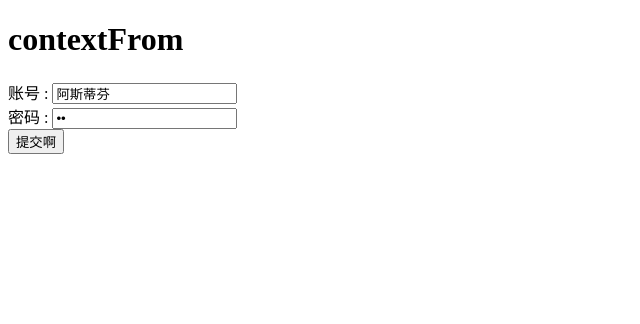
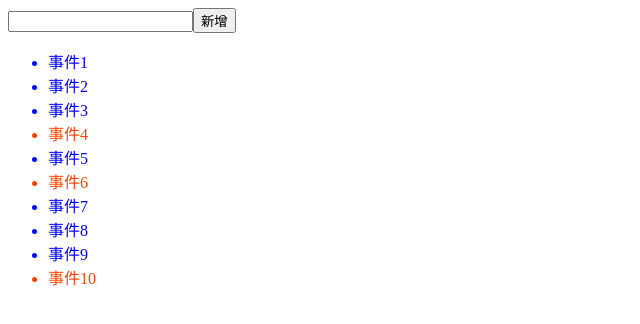
Before and after one commit to JiangHaoLiuGit/react-newCK, a React (Create React App) app: page / in a window 1280 px wide. Shown: the top 324 px of the page, without its empty margins (0-640 px from the left). Built offline with nearby package versions, Linux system fonts and the light colour scheme.

Commit message:
纯函数

```diff
--- a/src/App.js
+++ b/src/App.js
@@ -1,8 +1,9 @@
 import React from 'react'
-import Test from './view/contextFrom'
+import Test from './view/pureComponent'
 
 export default class App extends React.Component{
     render(){
+        console.log("App render")
         return(
             <>
                 <Test></Test>
--- /dev/null
+++ b/src/utils/index.js
@@ -0,0 +1,8 @@
+export function isIdentical(Newobj , oldObj){
+    for(let key in Newobj){
+        if(!Object.is(Newobj[key],oldObj[key])){
+            return false
+        }
+    }
+    return true
+}
--- /dev/null
+++ b/src/view/pureComponent/Task.js
@@ -0,0 +1,42 @@
+import React, { PureComponent } from 'react'
+import './index.css'
+// 浅层比较,只会比较第一层
+// import {isIdentical} from '../../utils/index.js'
+export default class Task extends PureComponent {
+    // shouldComponentUpdate(nextProps,nextState){
+    //     if(isIdentical(nextProps,this.props) && isIdentical(nextState,this.state)){
+    //         return false
+    //     }
+    //     return true
+    // }
+  render() {
+    console.log("Task render")
+    return (
+      <li className={this.props.isFinite?'active':''}>
+        {this.props.name}
+      </li>
+    )
+  }
+}
+//函数组件这么实现纯函数功能
+// function Task(props){
+//     console.log("Task render")
+//     return (
+//         <li className={props.isFinite?'active':''}>
+//           {props.name}
+//         </li>
+//       )
+// }
+// export default React.memo(Task)
+// 下面是手动实现React.memo功能
+// function memo(Comp){
+
+//     return class Memo extends React.PureComponent{
+//         render(){
+//             return <>
+//                 {Comp(this.props)}
+//             </>
+//         }
+//     }
+// }
+// export default memo(Task)
--- /dev/null
+++ b/src/view/pureComponent/TaskAdd.js
@@ -0,0 +1,29 @@
+import React, { PureComponent } from 'react'
+
+export default class TaskAdd extends PureComponent {
+    state ={
+        name:""
+    }
+  render() {
+    console.log("TaskAdd render")
+    return (
+      <div>
+        <input type="text" value={this.state.name} onChange={(e) => {
+            this.setState({
+                name:e.target.value
+            })
+            this.props.hanlderChangeName && this.props.hanlderChangeName(e.target.value)
+        }} />
+        <button onClick={()=>{
+            this.props.hanlderChangeList && this.props.hanlderChangeList({
+                name:this.state.name,
+                isFinite:false
+            })
+            this.setState({
+                name:""
+            })
+        }}>新增</button>
+      </div>
+    )
+  }
+}
--- /dev/null
+++ b/src/view/pureComponent/TaskList.js
@@ -0,0 +1,13 @@
+import React, { PureComponent } from 'react'
+import Task from './Task'
+export default class TaskList extends PureComponent{
+  render() {
+    console.log("TaskList render")
+    let skuLi = this.props.sku.map(it => <Task key={it.name} name={it.name} isFinite={it.isFinite}/>)
+    return (
+      <ul>
+        {skuLi}
+      </ul>
+    )
+  }
+}
--- /dev/null
+++ b/src/view/pureComponent/index.css
@@ -0,0 +1,6 @@
+li{
+    color: #f40;
+}
+li.active{
+    color: blue;
+}
--- /dev/null
+++ b/src/view/pureComponent/index.js
@@ -0,0 +1,42 @@
+import React, { PureComponent } from 'react'
+import TaskList from './TaskList'
+import TaskAdd from './TaskAdd'
+export default class Test extends PureComponent {
+    state = {
+        sku:[]
+    }
+    componentDidMount(){
+        let sku = []
+        for(let i = 1 ; i <= 10 ; i++){
+            sku.push({
+                name:`事件${i}`,
+                isFinite:Math.random()>0.5
+            })
+        }
+        this.setState({
+            sku:sku
+        })
+    }
+    hanlderChangeList=obj=>{
+        this.setState({
+            sku:[...this.state.sku,obj]
+        })
+
+        // this.state.sku.push(obj)
+        // this.setState({
+        //     sku:this.state.sku
+        // })
+        // 上面这种写法在纯函数下面无效,因为之前的sku数组对应的地址没有发生变化,所以在纯函数PureComponent中发现两个数组地址是一至所以认为没有变化所以不会重新render,如果你重新生命一个list覆盖掉之前的sku,即sku = list的时候引用地址变了,纯函数PureComponent会认为变化了,所以才会重新render,所以,最好是sku:[...this.state.sku,obj],或者this.state.sku.concat(obj)
+
+    }
+  render() {
+    console.log("index.js render")
+    return (
+      <div>
+        <TaskAdd
+        hanlderChangeList={this.hanlderChangeList} />
+        <TaskList sku={this.state.sku} />
+      </div>
+    )
+  }
+}
```
Also changed, not shown: 1 other file (tests, documents, lock files or other folders).
